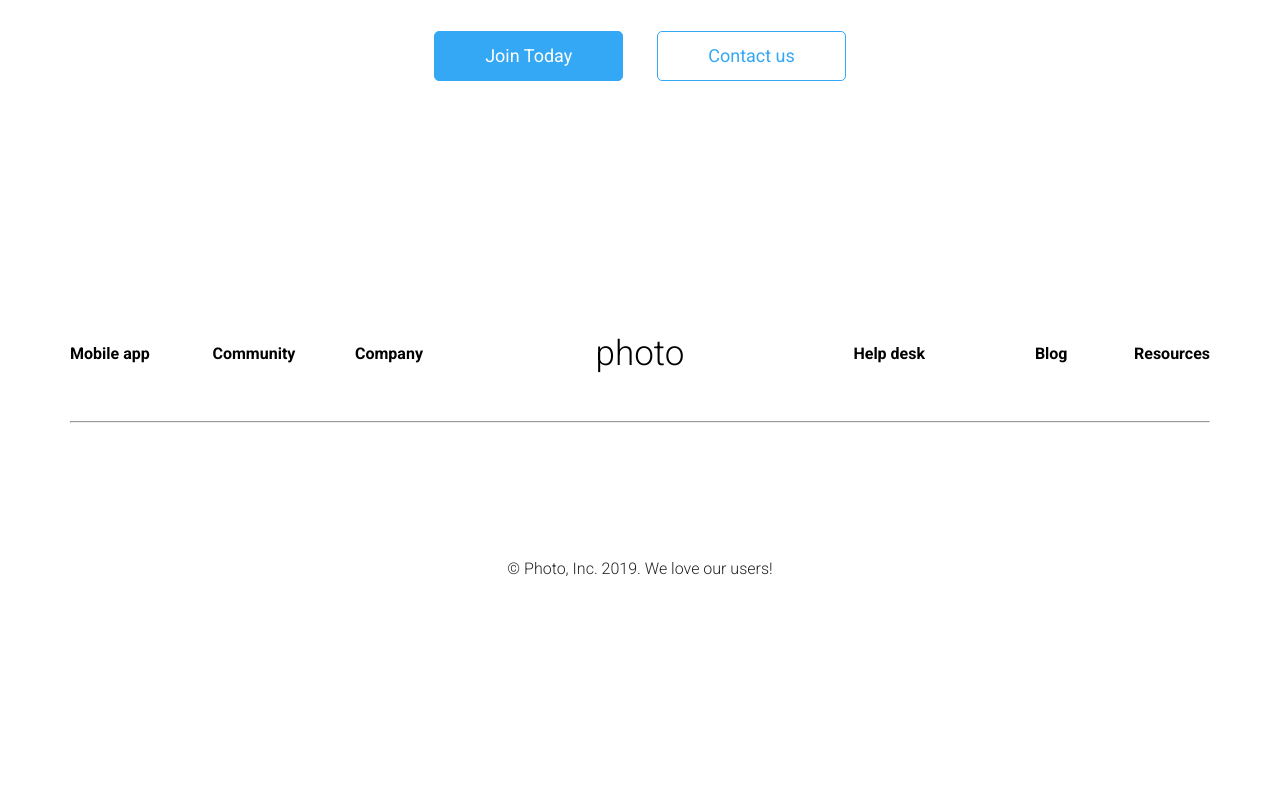
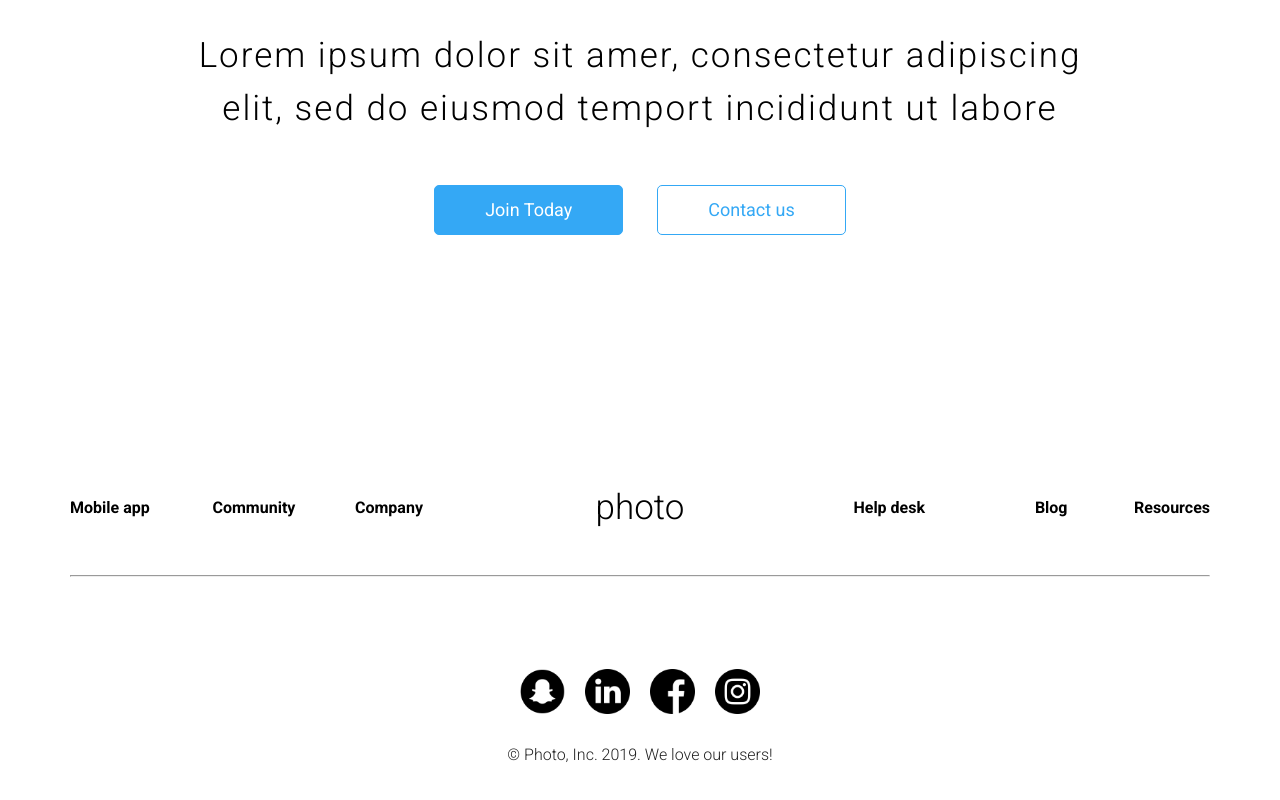
Before and after one commit to fadialjohari/task-test, a plain HTML site: page index.html in a window 1280 px wide. Shown: the part 3062-3862 px from the top of the page. Before the commit the page ends 3719 px from the top, so only its background shows below. Drawn offline with Linux system fonts and the light colour scheme; files that its build step writes are made by us from their sources; files whose address does not match are found by name.

Commit message:
Update index.html

```diff
--- a/index.html
+++ b/index.html
@@ -20,7 +20,7 @@
   <body>
     <!-- <header class="section">
       <div class="sectionDiv">
-        <img class="main-photo" src="imgs/deer.jpg" alt="deer" />
+        <img class="main-photo" src="deer.jpg" alt="deer" />
 
         <div class="section-heading">
           <h1 class="heading-text">
@@ -114,7 +114,7 @@
 
       <!-- <div class="places">
         <div class="place1">
-          <img class="place-1-pic" src="imgs/1st.png" alt="streets" />
+          <img class="place-1-pic" src="1st.png" alt="streets" />
           <div class="place-1-info">
             <h3>Sed ut perspiciatis unde omnis</h3>
             <p class="place-paragraph">
@@ -129,7 +129,7 @@
         </div>
 
         <div class="place2">
-          <img class="place-2-pic" src="imgs/2nd.png" alt="streets" />
+          <img class="place-2-pic" src="2nd.png" alt="streets" />
           <div class="place-2-info">
             <h3>Sed ut perspiciatis unde omnis</h3>
             <p class="place-paragraph">
@@ -145,7 +145,7 @@
       <div class="places">
         <img
           class="place-1-pic"
-          src="imgs/place-1-pic.png"
+          src="place-1-pic.png"
           alt="streets"
           width="100%"
         />
@@ -207,16 +207,16 @@
       <footer>
         <ul class="socials-list">
           <li>
-            <a href="#"><img src="imgs/snapchat.png" alt="" /></a>
+            <a href="#"><img src="snapchat.png" alt="" /></a>
           </li>
           <li>
-            <a href="#"><img src="imgs/linkedin-logo.png" alt="" /></a>
+            <a href="#"><img src="linkedin-logo.png" alt="" /></a>
           </li>
           <li>
-            <a href="#"><img src="imgs/facebook.png" alt="" /></a>
+            <a href="#"><img src="facebook.png" alt="" /></a>
           </li>
           <li>
-            <a href="#"><img src="imgs/instagram.png" alt="" /></a>
+            <a href="#"><img src="instagram.png" alt="" /></a>
           </li>
         </ul>
 
```
